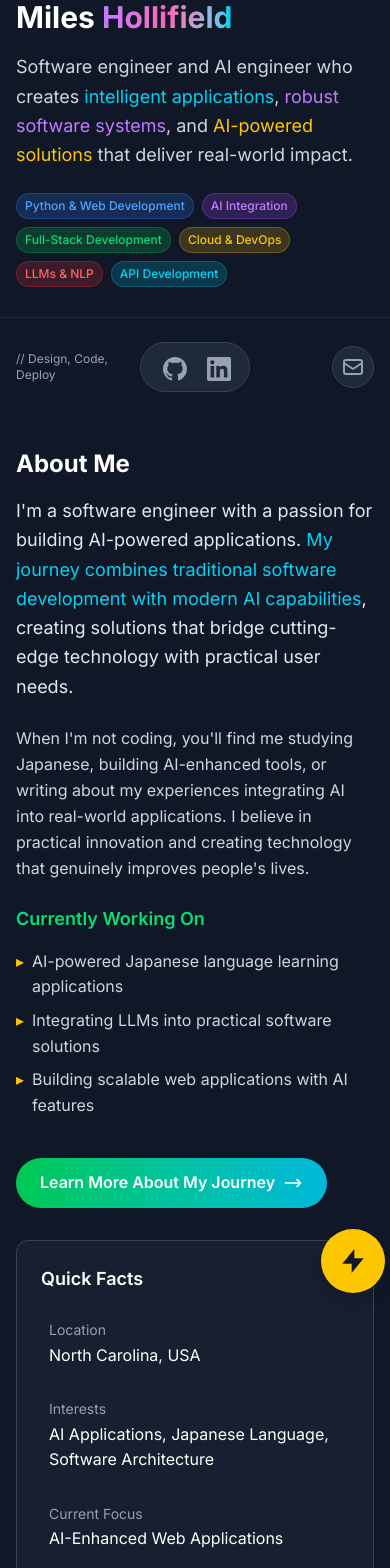
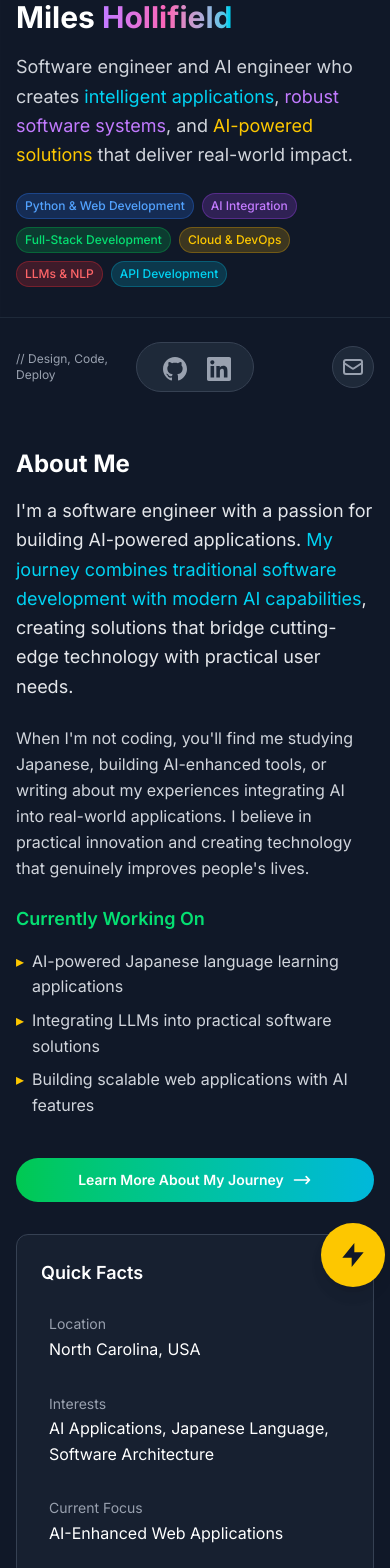
Before and after one commit to miles-hollifield/miles-portfolio-blog, a Next.js app: page / in a window 390 px wide. Shown: the part 432-2000 px from the top of the page. Built offline with nearby package versions, Linux system fonts and the light colour scheme.

Commit message:
Refactor HomePage component: Adjust padding for social icons and buttons for improved layout consistency and responsiveness

```diff
--- a/src/app/page.tsx
+++ b/src/app/page.tsx
@@ -196,7 +196,7 @@ export default function HomePage() {
           </div>
 
           {/* Center - Social Icons in slim pill */}
-          <div className="bg-gray-800 rounded-full border border-gray-700 px-4 py-2 sm:px-4 sm:py-2">
+          <div className="bg-gray-800 rounded-full border border-gray-700 px-5 py-2 sm:px-4 sm:py-2">
             <div className="flex items-center space-x-3 sm:space-x-3">
               <SocialIcon href="https://github.com/miles-hollifield" icon="github" />
               <SocialIcon href="https://linkedin.com/in/mileshollifield" icon="linkedin" />
@@ -274,7 +274,7 @@ export default function HomePage() {
               <div className="pt-4 sm:pt-8">
                 <Link
                   href="/about"
-                  className="inline-flex items-center px-6 py-3 bg-gradient-to-r from-green-500 to-cyan-500 rounded-full text-white font-semibold transition-all duration-300 hover:shadow-lg hover:shadow-green-500/25 hover:scale-105"
+                  className="flex w-full sm:inline-flex sm:w-auto items-center justify-center text-center px-4 sm:px-6 py-3 bg-gradient-to-r from-green-500 to-cyan-500 rounded-full text-white font-semibold transition-all duration-300 hover:shadow-lg hover:shadow-green-500/25 hover:scale-105 text-sm sm:text-base"
                 >
                   Learn More About My Journey
                   <svg className="ml-2 w-5 h-5" fill="none" stroke="currentColor" viewBox="0 0 24 24">
@@ -350,7 +350,7 @@ export default function HomePage() {
                 <div className="pt-6">
                   <Link
                     href="/projects"
-                    className="inline-flex items-center px-6 py-3 bg-gradient-to-r from-purple-500 to-cyan-500 rounded-full text-white font-semibold transition-all duration-300 hover:shadow-lg hover:shadow-purple-500/25 hover:scale-105"
+                    className="flex w-full sm:inline-flex sm:w-auto items-center justify-center text-center px-4 sm:px-6 py-3 bg-gradient-to-r from-purple-500 to-cyan-500 rounded-full text-white font-semibold transition-all duration-300 hover:shadow-lg hover:shadow-purple-500/25 hover:scale-105 text-sm sm:text-base"
                   >
                     View My Projects
                     <svg className="ml-2 w-5 h-5" fill="none" stroke="currentColor" viewBox="0 0 24 24">
```
